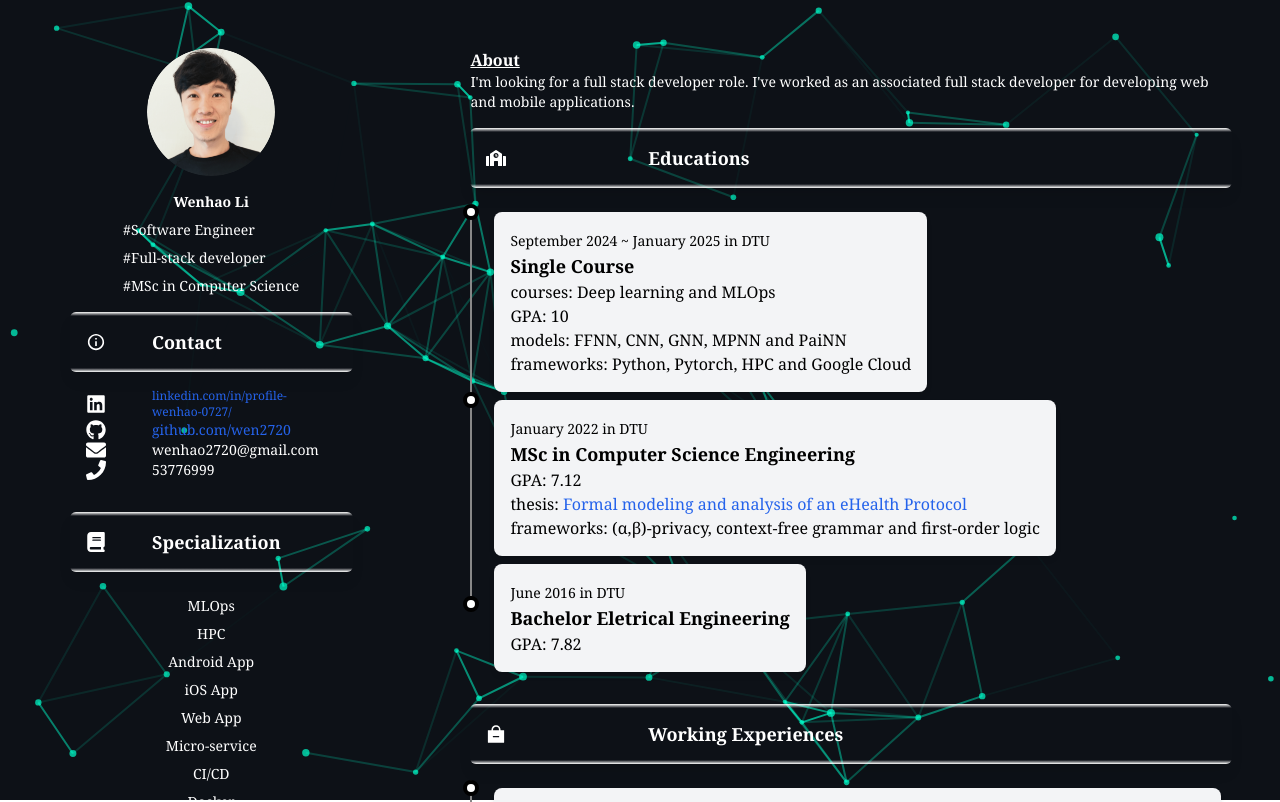
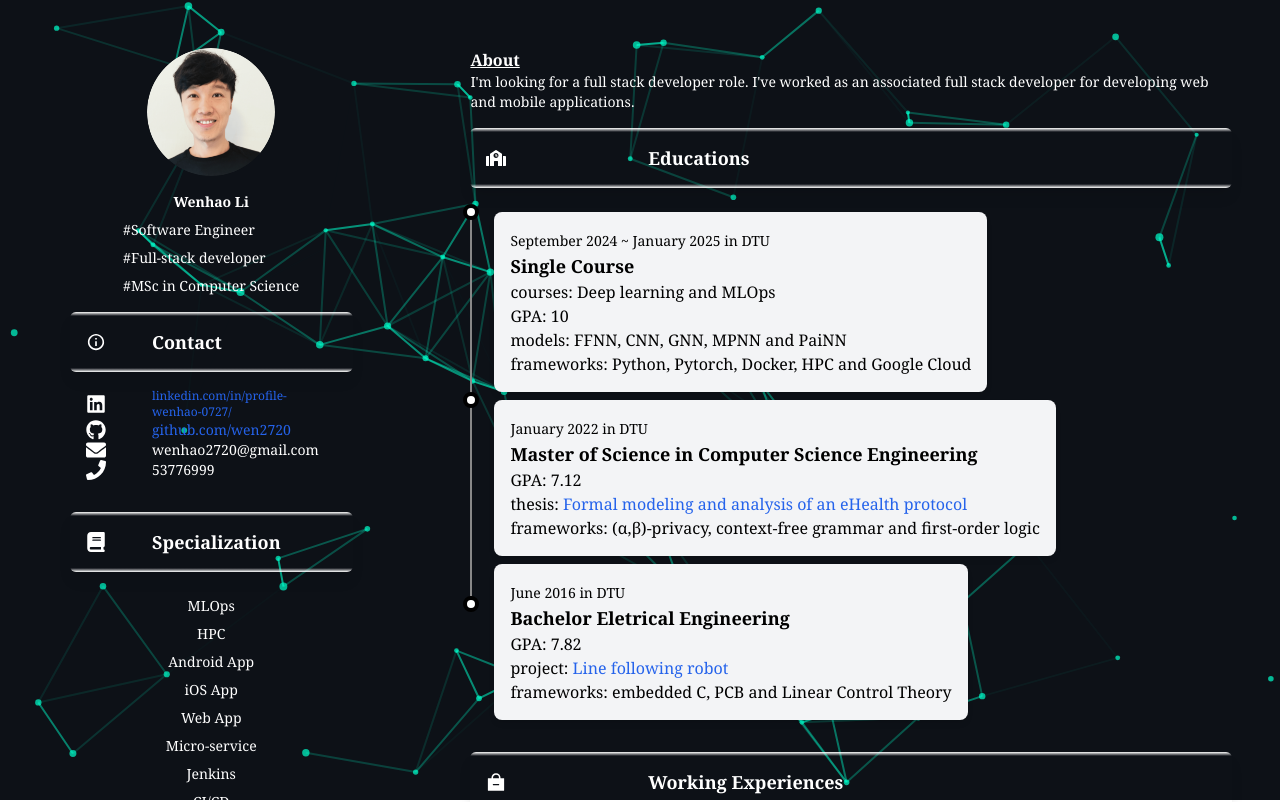
Before and after one commit to wen2720/next.cv, a Next.js app: page / in a window 1280 px wide. Shown: the top 802 px of the page. Built offline with nearby package versions, Linux system fonts and the light colour scheme.

Commit message:
edit specialization

```diff
--- a/components/app/profile_education.tsx
+++ b/components/app/profile_education.tsx
@@ -11,25 +11,27 @@ const ProfileEducation: React.FC<PorfileWorked> = ({
 	title = "Educations",
 	events = [
 		{
-			date: "September 2024 ~ January 2025 in DTU", title: "Single Course",
+			date: "September 2024 ~ January 2025 in DTU",
+			title: "Single Course",
 			projects:
 			[
 				{
 					courses: "Deep learning and MLOps",
 					GPA: "10",
 					models: "FFNN, CNN, GNN, MPNN and PaiNN",
-					frameworks: "Python, Pytorch, HPC and Google Cloud"
+					frameworks: "Python, Pytorch, Docker, HPC and Google Cloud"
 				},
 			]
 		},
 		{
-			date: "January 2022 in DTU", title: "MSc in Computer Science Engineering",
+			date: "January 2022 in DTU",
+			title: "Master of Science in Computer Science Engineering",
 			projects:
 			[
 				{
 					GPA: "7.12",
 					thesis: {
-						id: "Formal modeling and analysis of an eHealth Protocol",
+						id: "Formal modeling and analysis of an eHealth protocol",
 						link: "https://github.com/wen0727/Job-Application/blob/main/Master-Thesis-Wen.pdf"
 					},
 					frameworks: "(\u03B1,\u03B2)-privacy, context-free grammar and first-order logic"
@@ -41,7 +43,12 @@ const ProfileEducation: React.FC<PorfileWorked> = ({
 			projects:
 			[
 				{
-					GPA: "7.82"
+					GPA: "7.82",
+					project: {
+						id: "Line following robot",
+						link: "https://www.youtube.com/watch?v=s0B8l055Zj0"
+					},
+					frameworks: "embedded C, PCB and Linear Control Theory"
 				},
 			]
 		},
--- a/components/app/profile_specials.tsx
+++ b/components/app/profile_specials.tsx
@@ -11,7 +11,7 @@ const ProfileSpecials: React.FC<SpecialSkills> = ({
 		icon: FaBook,
 		id: "Specialization"
 	},
-	skills = ["MLOps", "HPC", "Android App", "iOS App", "Web App", "Micro-service", "CI/CD", "Docker", "Data Security and Privacy", "Communication protocols", "Data Science", "Functional Programming", "Context-free grammar", "OO Programming"]
+	skills = ["MLOps", "HPC", "Android App", "iOS App", "Web App", "Micro-service", "Jenkins", "CI/CD", "Docker", "Data Security and Privacy", "Communication protocols", "Data Science", "Functional Programming", "Context-free grammar", "OO Programming"]
 }) => (
 	<>
 		<ColorBox icon={title.icon} id={title.id}></ColorBox>
```
